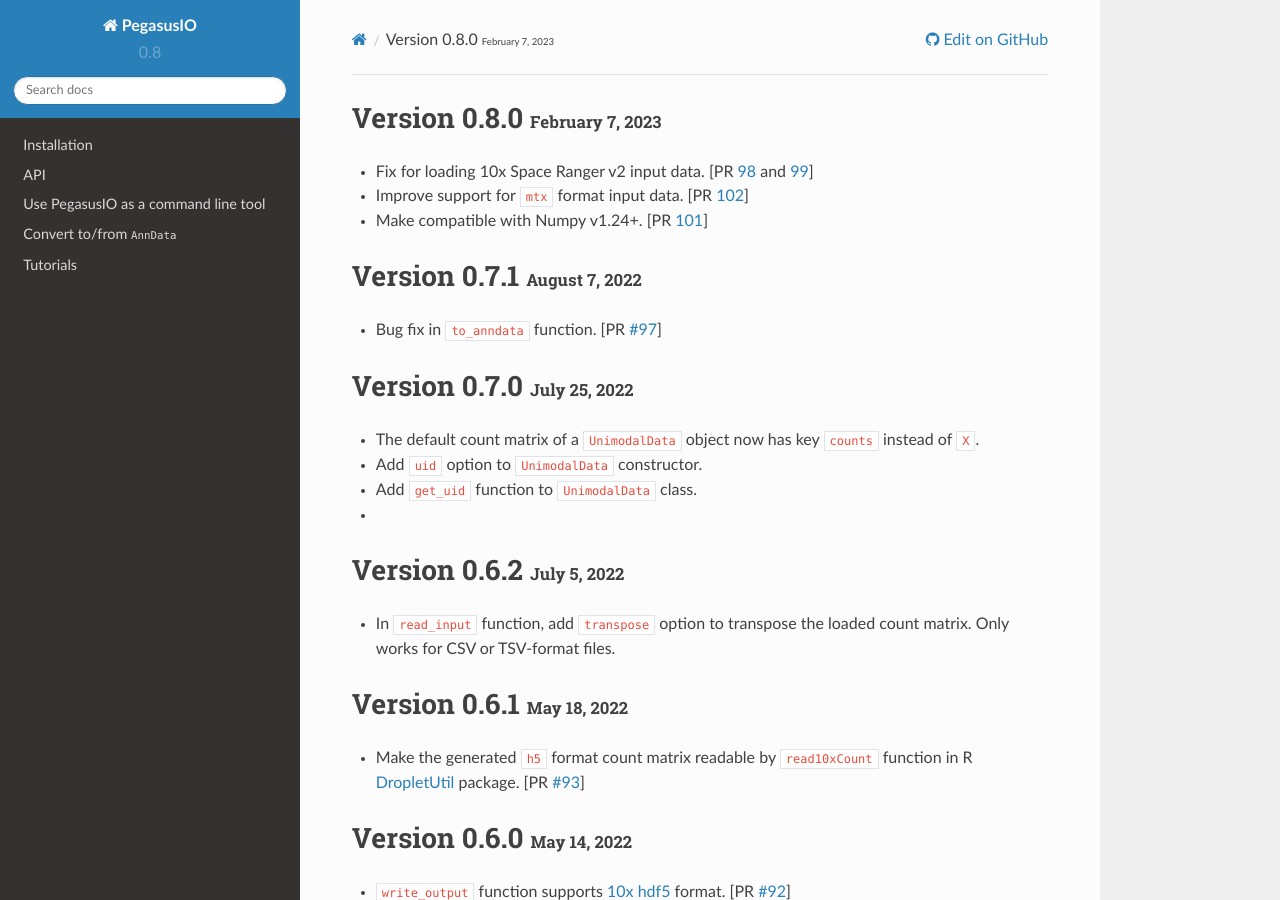
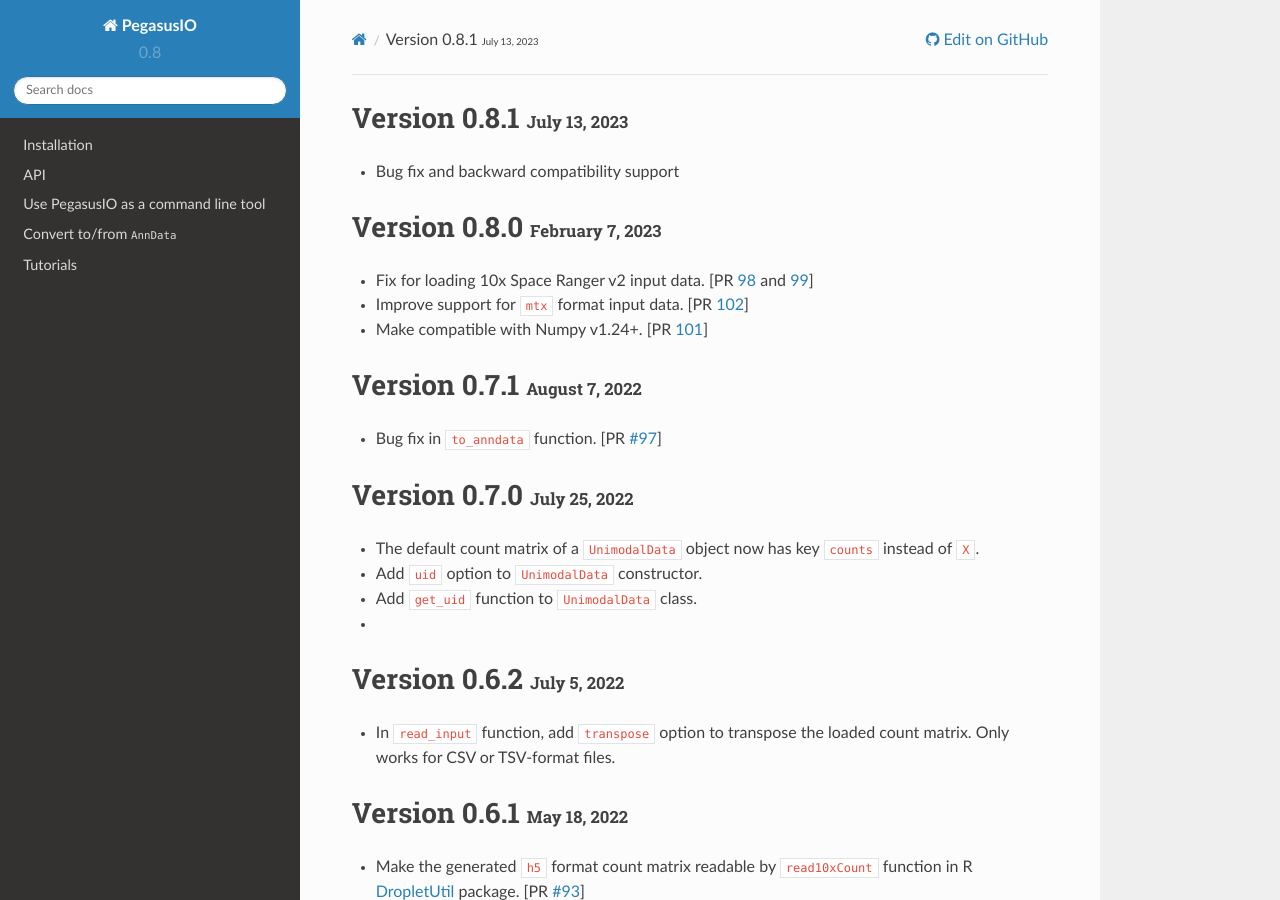
Before and after one commit to lilab-bcb/pegasusio, a Sphinx documentation site: the page built from docs/release_notes.rst, in a window 1280 px wide and 900 px high. Built offline with Sphinx 7.4.7 and the Read the Docs theme 2.0.0, drawn with Linux system fonts in a browser that asks for light colours; formulas are drawn with MathJax 3.

Commit message:
update docs

```diff
--- a/docs/conf.py
+++ b/docs/conf.py
@@ -32,7 +32,7 @@ author = (
 # The short X.Y version
 version = "0.8"
 # The full version, including alpha/beta/rc tags
-release = "0.8.0"
+release = "0.8.1"
 
 
 # -- General configuration ---------------------------------------------------
--- a/docs/release_notes.rst
+++ b/docs/release_notes.rst
@@ -1,4 +1,9 @@
 .. role:: small
+
+Version 0.8.1 :small:`July 13, 2023`
+--------------------------------------
+
+- Bug fix and backward compatibility support
 
 Version 0.8.0 :small:`February 7, 2023`
 ----------------------------------------
```
